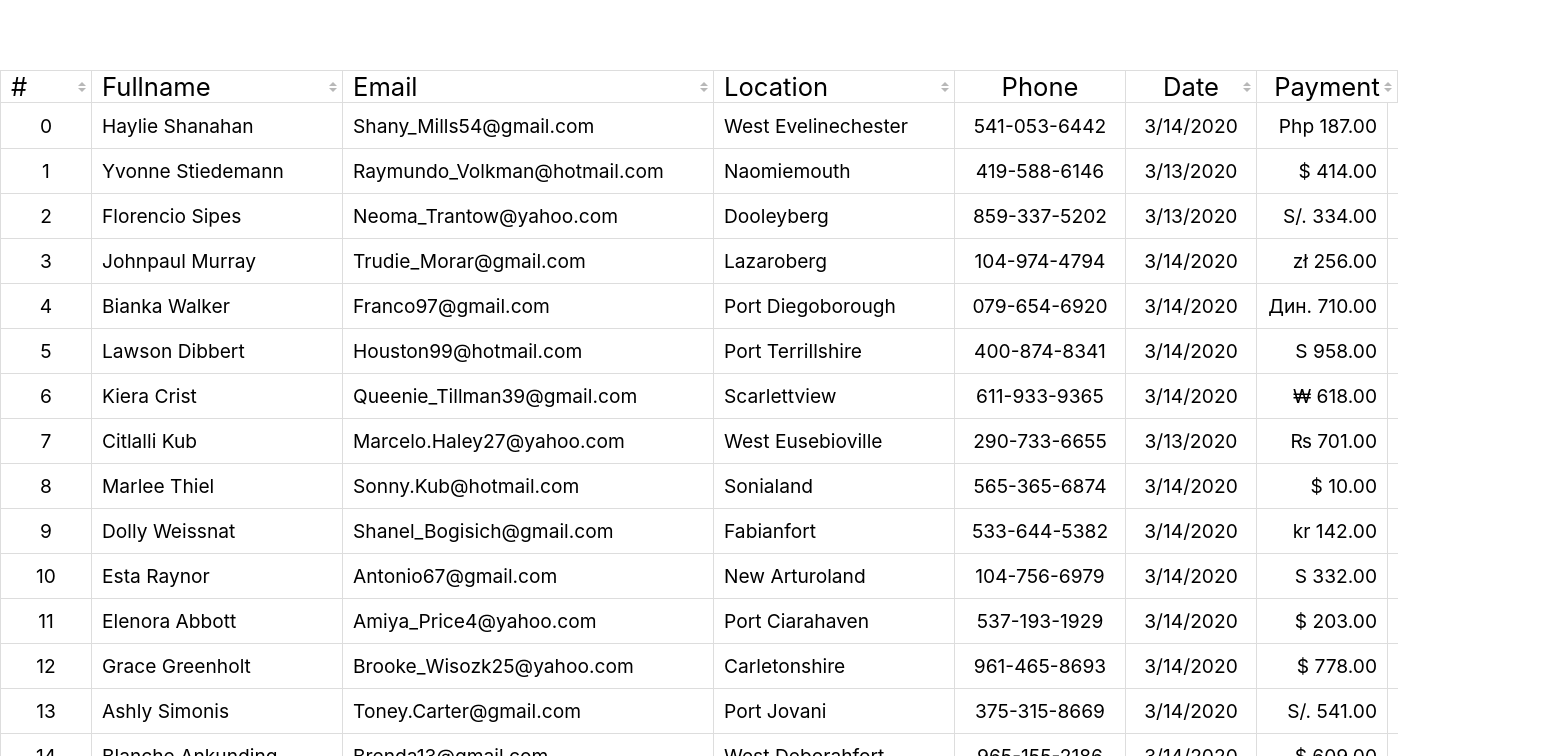
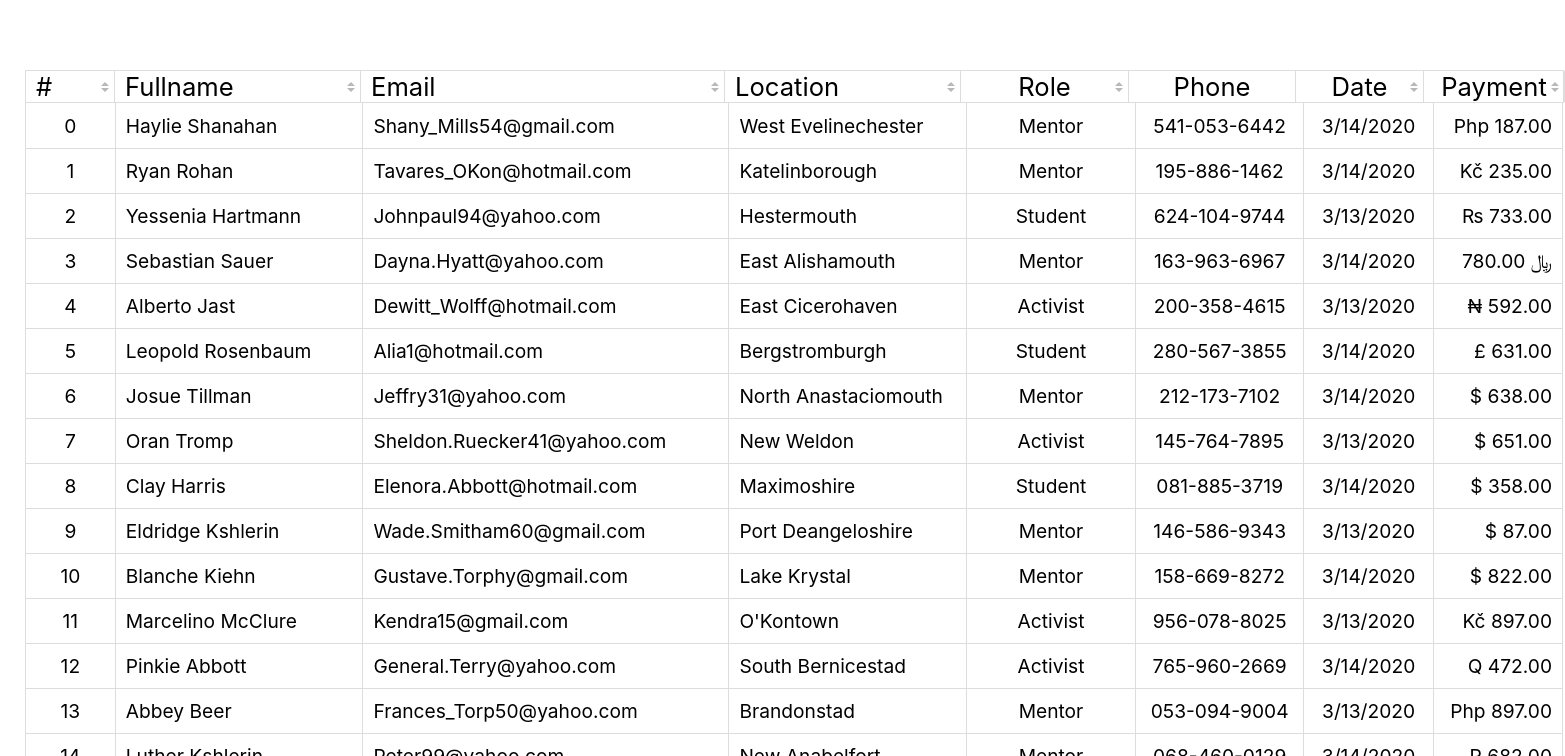
Before and after one commit to Blancduman/data-task, a React (Create React App) app: page / in a window 1280 px wide. Shown: the top 756 px of the page, 1565 px wide, since content can reach past the window. Built offline with nearby package versions, Linux system fonts and the light colour scheme.

Commit message:
feat: add multiple sorting

```diff
--- a/src/actions/index.js
+++ b/src/actions/index.js
@@ -1,13 +1,19 @@
-import { FETCH_DATA } from "./types";
 import faker from "faker";
+import _ from "lodash";
+import { FETCH_DATA, TOGGLE_SORT, SORT_DATA } from "./types";
 faker.seed(783);
+
+function RoleMaker(number) {
+  if (number === 0) return "Activist";
+  if (number === 1) return "Student";
+  if (number === 2) return "Mentor";
+}
 
 const makeFake = index => {
   return {
     id: 11 + index,
     rank: index,
-    name: faker.name.firstName(),
-    lastName: faker.name.lastName(),
+    fullName: `${faker.name.firstName()} ${faker.name.lastName()}`,
     email: faker.internet.email(),
     LocationName: faker.address.city(),
     isActive: faker.random.boolean(),
@@ -18,7 +24,8 @@ const makeFake = index => {
     payment: {
       amount: faker.commerce.price(),
       currency: faker.finance.currencySymbol()
-    }
+    },
+    role: RoleMaker(faker.random.number({ min: 0, max: 2 }))
   };
 };
 
@@ -26,8 +33,37 @@ export const loadData = () => async dispatch => {
   const data = [...new Array(100)].map((_, index) => makeFake(index));
   dispatch({ type: FETCH_DATA, payload: data });
 };
-let sto = 100;
-export const minus1 = () => async (dispatch, getState) => {
-  const data = [...new Array(sto--)].map((_, index) => makeFake(index));
-  dispatch({ type: "minus1", payload: data });
+
+export const toggleSort = (key, direction) => async (dispatch, getState) => {
+  dispatch({
+    type: TOGGLE_SORT,
+    payload: {
+      key,
+      direction
+    }
+  });
+
+  const headers = getState().tableHeaders;
+  const keys = [];
+  const values = [];
+
+  for (let header in headers) {
+    if (headers[header] !== "") {
+      if (header === "payment") {
+        keys.push(function(item) {
+          return _.chain(item)
+            .get(header)
+            .get("amount")
+            .value();
+        });
+      } else {
+        keys.push(header);
+      }
+      values.push(headers[header]);
+    }
+  }
+  const unsortedData = getState().data.data;
+  const sortedData = _.sortBy(unsortedData, [...keys], [...values]);
+  console.log(keys, values);
+  dispatch({ type: SORT_DATA, payload: sortedData });
 };
--- a/src/actions/types.js
+++ b/src/actions/types.js
@@ -1 +1,3 @@
 export const FETCH_DATA = "FETCH_DATA";
+export const TOGGLE_SORT = "TOGGLE_SORT";
+export const SORT_DATA = "SORT_DATA";
--- a/src/components/App.css
+++ b/src/components/App.css
@@ -1,4 +1,4 @@
 .App {
-  width: 1320px;
+  width: 100%;
   margin: 70px auto 0;
 }
--- a/src/components/App.js
+++ b/src/components/App.js
@@ -10,7 +10,7 @@ import "./App.css";
 // const columnWidths = [50, 200, 270, 150, 120, 100, 100, 100];
 
 function App(props) {
-  const data = useSelector(state => state.data);
+  const { data } = useSelector(state => state.data);
   const dispatch = useDispatch();
 
   useEffect(() => {
@@ -23,13 +23,13 @@ function App(props) {
 
   if (data.length)
     return (
-      <div className="App">
+      <div className="App" style={{ marginLeft: 25 }}>
         <TableHead />
         <FixedSizeList
           height={800}
           itemCount={data.length}
           itemSize={45}
-          width={1398}
+          width={1538}
           style={{ overflowX: "hidden", borderBottom: "1px solid #ddd" }}
         >
           {Row}
--- a/src/components/Row.js
+++ b/src/components/Row.js
@@ -6,25 +6,30 @@ import "./Row.scss";
 const Row = ({ index, style }) => {
   const {
     rank,
-    name,
-    lastName,
+    fullName,
     email,
     LocationName,
     phone,
     date,
+    role,
     payment
-  } = useSelector(state => state.data[index]);
+  } = useSelector(state => state.data.sorted[index]);
   return (
     <div style={{ ...style }} className="tableRow">
       <span className="tableRow--rank display-cell-flex text-verflow-ellipsis border-right border-left">
         {rank}
       </span>
-      <span className="tableRow--fullname display-cell-flex text-verflow-ellipsis border-right tableRow--item-left">{`${name} ${lastName}`}</span>
+      <span className="tableRow--fullname display-cell-flex text-verflow-ellipsis border-right tableRow--item-left">
+        {fullName}
+      </span>
       <span className="tableRow--email display-cell-flex text-verflow-ellipsis border-right tableRow--item-left">
         {email}
       </span>
       <span className="tableRow--LocationName display-cell-flex text-verflow-ellipsis border-right tableRow--item-left">
         {LocationName}
+      </span>
+      <span className="tableRow--phone display-cell-flex text-verflow-ellipsis border-right">
+        {role}
       </span>
       <span className="tableRow--phone display-cell-flex text-verflow-ellipsis border-right">
         {phone}
--- a/src/components/Row.scss
+++ b/src/components/Row.scss
@@ -56,7 +56,7 @@
   width: $payment-width;
   justify-content: flex-end;
 }
-.tableRow--currency {
-  width: $currency-width;
+.tableRow--role {
+  width: $role-width;
   justify-content: center;
 }
--- a/src/components/TableHead.js
+++ b/src/components/TableHead.js
@@ -1,30 +1,64 @@
 import React from "react";
+import { useSelector, useDispatch } from "react-redux";
+import { toggleSort } from "../actions";
 
 import "./Row.scss";
 import "./TableHead.scss";
 
 const TableHead = () => {
+  const dispatch = useDispatch();
+  const tableHeaders = useSelector(state => state.tableHeaders);
+  const sorting = ["", "asc", "desc"];
+  const toggleClick = key => {
+    const direction = sorting.findIndex(s => s === tableHeaders[key]);
+    dispatch(toggleSort(key, (direction + 1) % sorting.length));
+  };
+
   return (
     <div className="tableHead">
-      <span className="tableHead--rank display-cell-flex border-right sort-by">
+      <span
+        className={`tableHead--rank display-cell-flex border-right sort-by${tableHeaders["rank"]}`}
+        onClick={() => toggleClick("rank")}
+      >
         #
       </span>
-      <span className="tableHead--fullname display-cell-flex border-right sort-by">
+      <span
+        className={`tableHead--fullname display-cell-flex border-right sort-by${tableHeaders["fullName"]}`}
+        onClick={() => toggleClick("fullName")}
+      >
         Fullname
       </span>
-      <span className="tableHead--email display-cell-flex border-right sort-by">
+      <span
+        className={`tableHead--email display-cell-flex border-right sort-by${tableHeaders["email"]}`}
+        onClick={() => toggleClick("email")}
+      >
         Email
       </span>
-      <span className="tableHead--LocationName display-cell-flex border-right  sort-by">
+      <span
+        className={`tableHead--LocationName display-cell-flex border-right  sort-by${tableHeaders["LocationName"]}`}
+        onClick={() => toggleClick("LocationName")}
+      >
         Location
       </span>
-      <span className="tableHead--phone display-cell-flex border-right">
+      <span
+        className={`tableHead--role display-cell-flex border-right sort-by${tableHeaders["role"]}`}
+        onClick={() => toggleClick("role")}
+      >
+        Role
+      </span>
+      <span className={`tableHead--phone display-cell-flex border-right`}>
         Phone
       </span>
-      <span className="tableHead--date display-cell-flex border-right sort-by">
+      <span
+        className={`tableHead--date display-cell-flex border-right sort-by${tableHeaders["date"]}`}
+        onClick={() => toggleClick("date")}
+      >
         Date
       </span>
-      <span className="tableHead--payment display-cell-flex border-right sort-by">
+      <span
+        className={`tableHead--payment display-cell-flex border-right sort-by${tableHeaders["payment"]}`}
+        onClick={() => toggleClick("payment")}
+      >
         Payment
       </span>
     </div>
--- a/src/components/TableHead.scss
+++ b/src/components/TableHead.scss
@@ -4,7 +4,12 @@
   font-size: 1.6rem;
   border: 1px solid #ddd;
   display: flex;
-  width: 1396px;
+  width: 1537px;
+}
+
+.sticky {
+  position: fixed;
+  left: 0;
 }
 
 .display-cell-flex {
@@ -23,45 +28,45 @@
 .tableHead--rank {
   // min-width: calc(#{$rank-width} - 4px);
   padding-left: 10px;
-  min-width: calc(#{$rank-width} - 10px);
+  min-width: calc(#{$rank-width} - 12px);
   max-width: $rank-width;
   // width: calc(#{$rank-width} - 1px);
   justify-content: flex-start;
 }
 .tableHead--fullname {
-  min-width: $fullname-width;
+  // min-width: $fullname-width;
   padding-left: 10px;
-  // min-width: calc(#{$fullname-width} + 10px);
+  min-width: calc(#{$fullname-width} - 5px);
   max-width: $fullname-width;
   // width: calc(#{$fullname-width} - 1px);
   justify-content: flex-start;
 }
 .tableHead--email {
-  min-width: $email-width;
+  // min-width: $email-width;
   padding-left: 10px;
-  // min-width: calc(#{$email-width} + 10px);
+  min-width: calc(#{$email-width} - 7px);
   max-width: $email-width;
   // width: calc(#{$email-width} - 1px);
   justify-content: flex-start;
 }
 .tableHead--LocationName {
-  min-width: $LocationName-width;
+  // min-width: $LocationName-width;
   padding-left: 10px;
-  // min-width: calc(#{$LocationName-width} + 10px);
+  min-width: calc(#{$LocationName-width} - 5px);
   max-width: $LocationName-width;
   // width: calc(#{$LocationName-width} - 1px);
   justify-content: flex-start;
 }
 .tableHead--phone {
-  // min-width: calc(#{$phone-width} - 9px);
-  min-width: $phone-width;
+  min-width: calc(#{$phone-width} - 4px);
+  // min-width: $phone-width;
   max-width: $phone-width;
   // width: calc(#{$phone-width} - 1px);
   justify-content: center;
 }
 .tableHead--date {
-  min-width: $date-width;
-  // min-width: calc(#{$date-width} - 6px);
+  // min-width: $date-width;
+  min-width: calc(#{$date-width} - 3px);
   max-width: $date-width;
   // width: calc(#{$date-width} - 1px);
   justify-content: center;
@@ -73,25 +78,25 @@
   // width: calc(#{$payment-width} - 1px);
   justify-content: center;
 }
-.tableHead--currency {
+.tableHead--role {
   // min-width: $currency-width;
-  min-width: calc(#{$currency-width} + 20px);
-  max-width: $currency-width;
+  min-width: calc(#{$role-width} + 47px);
+  max-width: $role-width;
   // width: calc(#{$currency-width} - 1px);
   justify-content: center;
 }
 
 .sort-by,
-.sorted-by-Az,
-.sorted-by-Za {
+.sort-byasc,
+.sort-bydesc {
   position: relative;
 }
 .sort-by:before,
 .sort-by:after,
-.sorted-by-Az:before,
-.sorted-by-Az:after,
-.sorted-by-Za:before,
-.sorted-by-Za:after {
+.sort-byasc:before,
+.sort-byasc:after,
+.sort-bydesc:before,
+.sort-bydesc:after {
   border: 4px solid transparent;
   content: "";
   display: block;
@@ -102,33 +107,33 @@
   width: 0;
 }
 .sort-by:before,
-.sorted-by-Az:before,
-.sorted-by-Za:before {
+.sort-byasc:before,
+.sort-bydesc:before {
   margin-top: -9px;
 }
 .sort-by:after,
-.sorted-by-Az:after,
-.sorted-by-Za:after {
+.sort-byasc:after,
+.sort-bydesc:after {
   margin-top: 1px;
 }
 
-.sort-by::before {
+.sort-by:before {
   border-bottom-color: rgb(184, 184, 184);
 }
-.sorted-by-Az::before {
+.sort-byasc:before {
   border-bottom-color: rgb(0, 0, 0);
 }
-.sorted-by-Za::before {
+.sort-bydesc:before {
   border-bottom-color: rgb(184, 184, 184);
 }
 
-.sort-by::after {
+.sort-by:after {
   border-top-color: rgb(184, 184, 184);
 }
 
-.sorted-by-Az::after {
+.sort-byasc:after {
   border-top-color: rgb(184, 184, 184);
 }
-.sorted-by-Za::after {
+.sort-bydesc:after {
   border-top-color: rgb(0, 0, 0);
 }
--- a/src/components/styles/_constants.scss
+++ b/src/components/styles/_constants.scss
@@ -2,7 +2,7 @@ $rank-width: 90px;
 $fullname-width: 240px;
 $email-width: 360px;
 $LocationName-width: 230px;
+$role-width: 120px;
 $phone-width: 170px;
 $date-width: 130px;
 $payment-width: 120px;
-$currency-width: 120px;
--- a/src/reducers/index.js
+++ b/src/reducers/index.js
@@ -1,6 +1,8 @@
 import { combineReducers } from "redux";
 import dataReducer from "./data";
+import tableHeadersReducer from "./tableHeaders";
 
 export default combineReducers({
-  data: dataReducer
+  data: dataReducer,
+  tableHeaders: tableHeadersReducer
 });
--- /dev/null
+++ b/src/reducers/tableHeaders.js
@@ -0,0 +1,26 @@
+import { TOGGLE_SORT } from "../actions/types";
+
+const initialState = {
+  rank: "",
+  fullName: "",
+  email: "",
+  LocationName: "",
+  phone: "",
+  date: "",
+  payment: "",
+  role: ""
+};
+
+const sorting = ["", "asc", "desc"];
+
+export default (state = initialState, action) => {
+  switch (action.type) {
+    case TOGGLE_SORT:
+      return {
+        ...state,
+        [action.payload.key]: sorting[action.payload.direction]
+      };
+    default:
+      return state;
+  }
+};
```
Also changed, not shown: src/reducers/data.js (+10 -5 lines).
